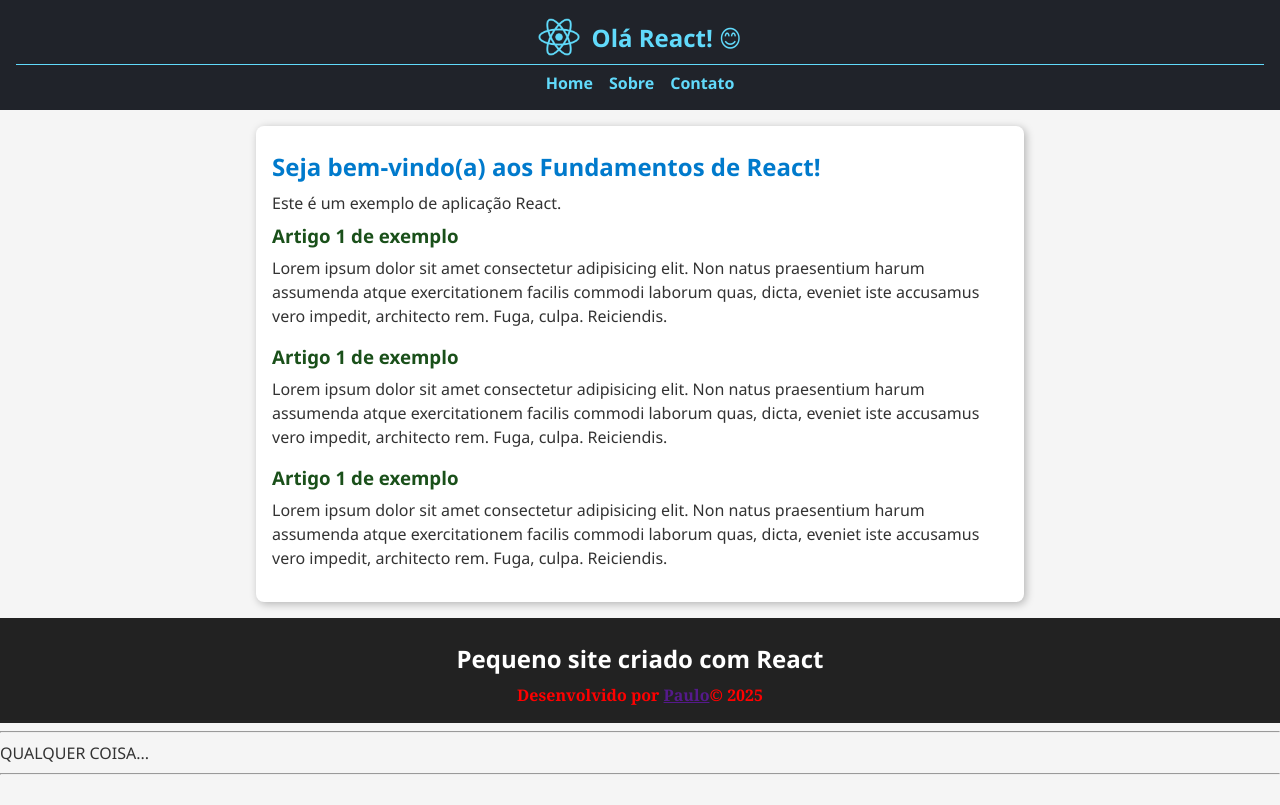
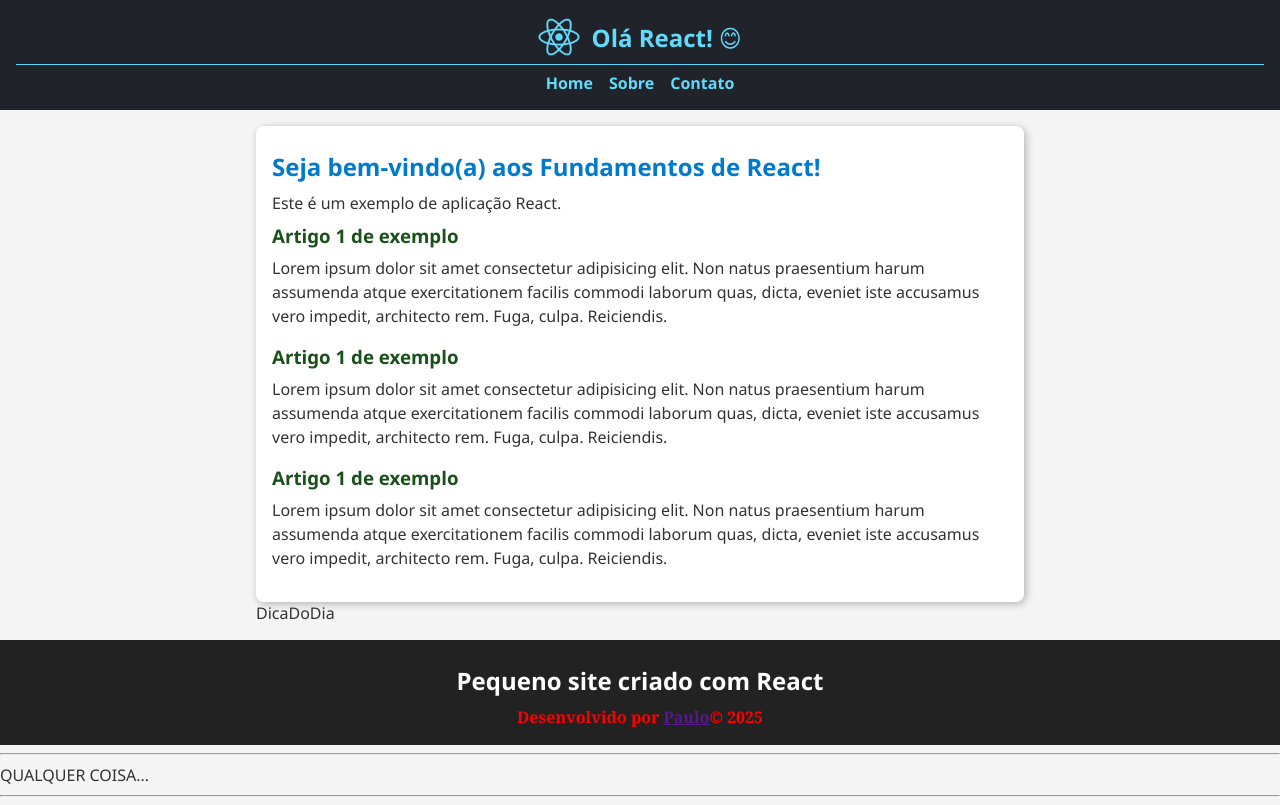
Before and after one commit to PauloHenrique00-tech/react-fundamentos, a React (Vite) app: page / in a window 1280 px wide. Built offline with nearby package versions, Linux system fonts and the light colour scheme.

Commit message:
Instala lib e cria componente

```diff
--- a/package.json
+++ b/package.json
@@ -11,12 +11,14 @@
   },
   "dependencies": {
     "react": "^19.1.0",
-    "react-dom": "^19.1.0"
+    "react-dom": "^19.1.0",
+    "styled-components": "^6.1.19"
   },
   "devDependencies": {
     "@eslint/js": "^9.25.0",
     "@types/react": "^19.1.2",
     "@types/react-dom": "^19.1.2",
+    "@types/styled-components": "^5.1.34",
     "@vitejs/plugin-react": "^4.4.1",
     "eslint": "^9.25.0",
     "eslint-plugin-react-hooks": "^5.2.0",
--- a/src/components/Conteudo/Conteudo.tsx
+++ b/src/components/Conteudo/Conteudo.tsx
@@ -1,4 +1,5 @@
 import Artigo from "../Artigo/Artigo";
+import DicaDoDia from "../DicaDoDia/DicaDoDia";
 import estilos from "./Conteudo.module.css";
 
 export default function Conteudo() {
@@ -15,6 +16,8 @@
 
         <Artigo />
       </section>
+
+      <DicaDoDia />
     </main>
   );
 }
--- /dev/null
+++ b/src/components/DicaDoDia/DicaDoDia.tsx
@@ -0,0 +1,3 @@
+export default function DicaDoDia() {
+  return <div>DicaDoDia</div>;
+}
```
Also changed, not shown: 2 other files (tests, documents, lock files or other folders).
